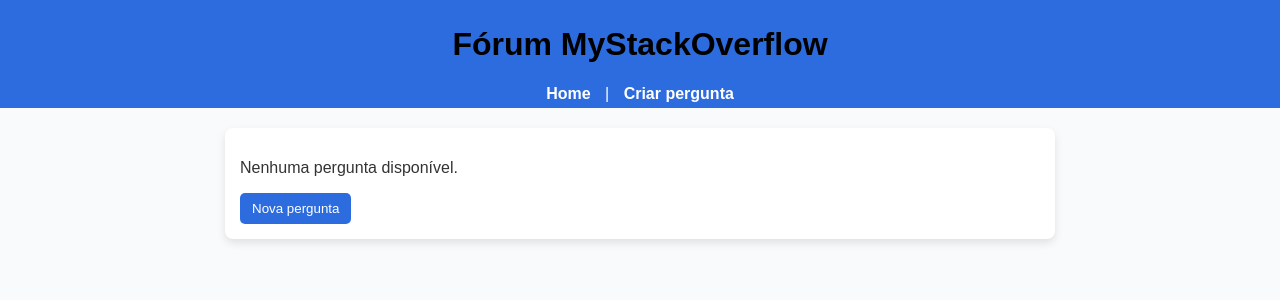
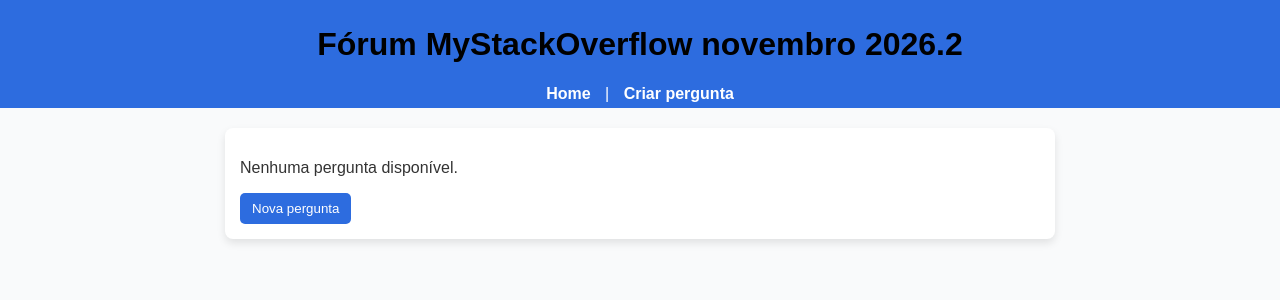
Before and after one commit to MauricioBraga/workflow_stack_overflow_django, a Django app: page /forum/ in a window 1280 px wide. Shown: the top 300 px of the page. Run offline with Django 5.2, Linux system fonts and the light colour scheme; data that the repository does not hold is empty.

Commit message:
Altera título menu

```diff
--- a/forum/templates/forum/base.html
+++ b/forum/templates/forum/base.html
@@ -7,7 +7,7 @@
 </head>
 <body>
     <header>
-        <h1>Fórum MyStackOverflow</h1>
+        <h1>Fórum MyStackOverflow novembro 2026.2</h1>
         <nav>
             <a href="{% url 'forum:index' %}">Home</a> |
             <a href="{% url 'forum:inserir_pergunta' %}">Criar pergunta</a>
```
